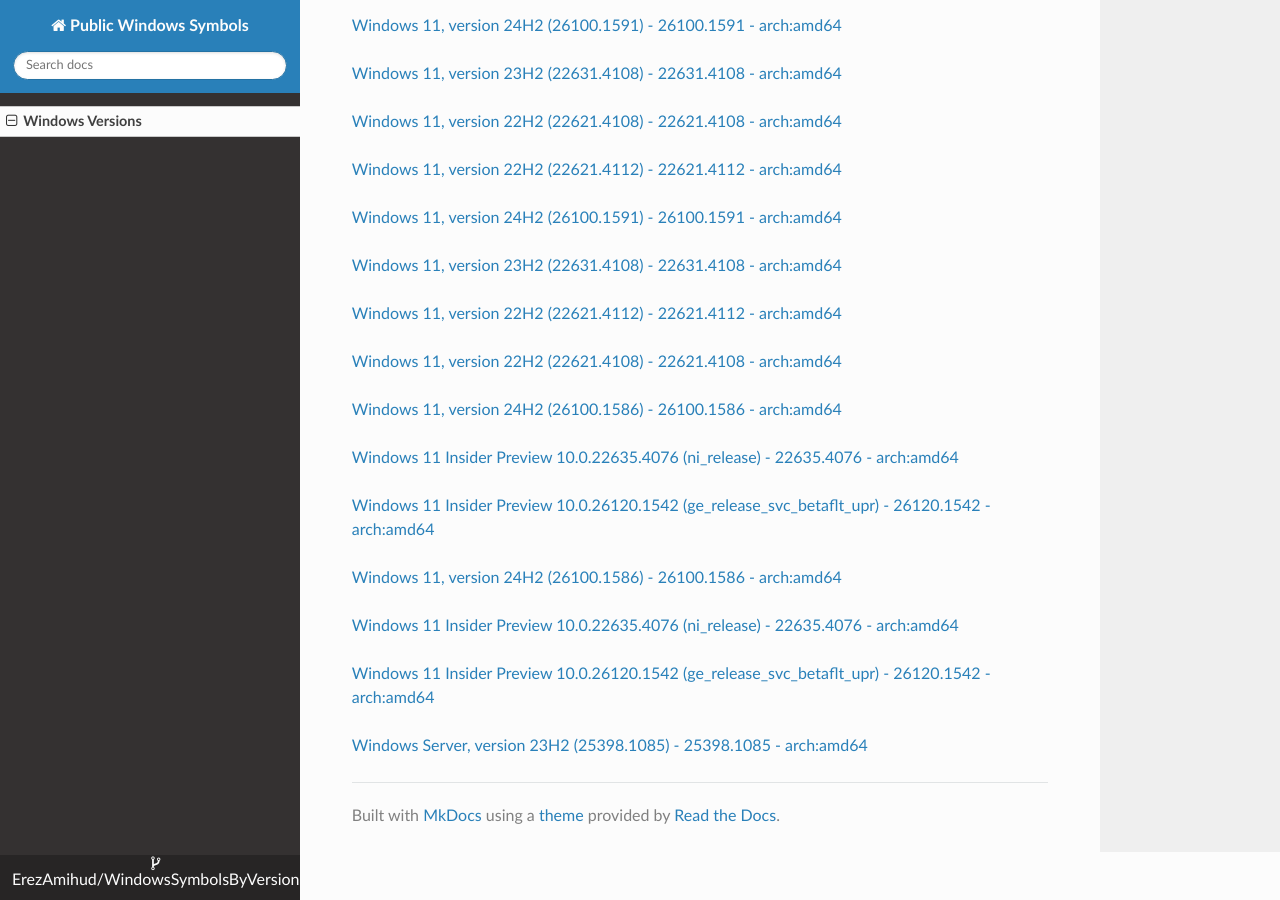
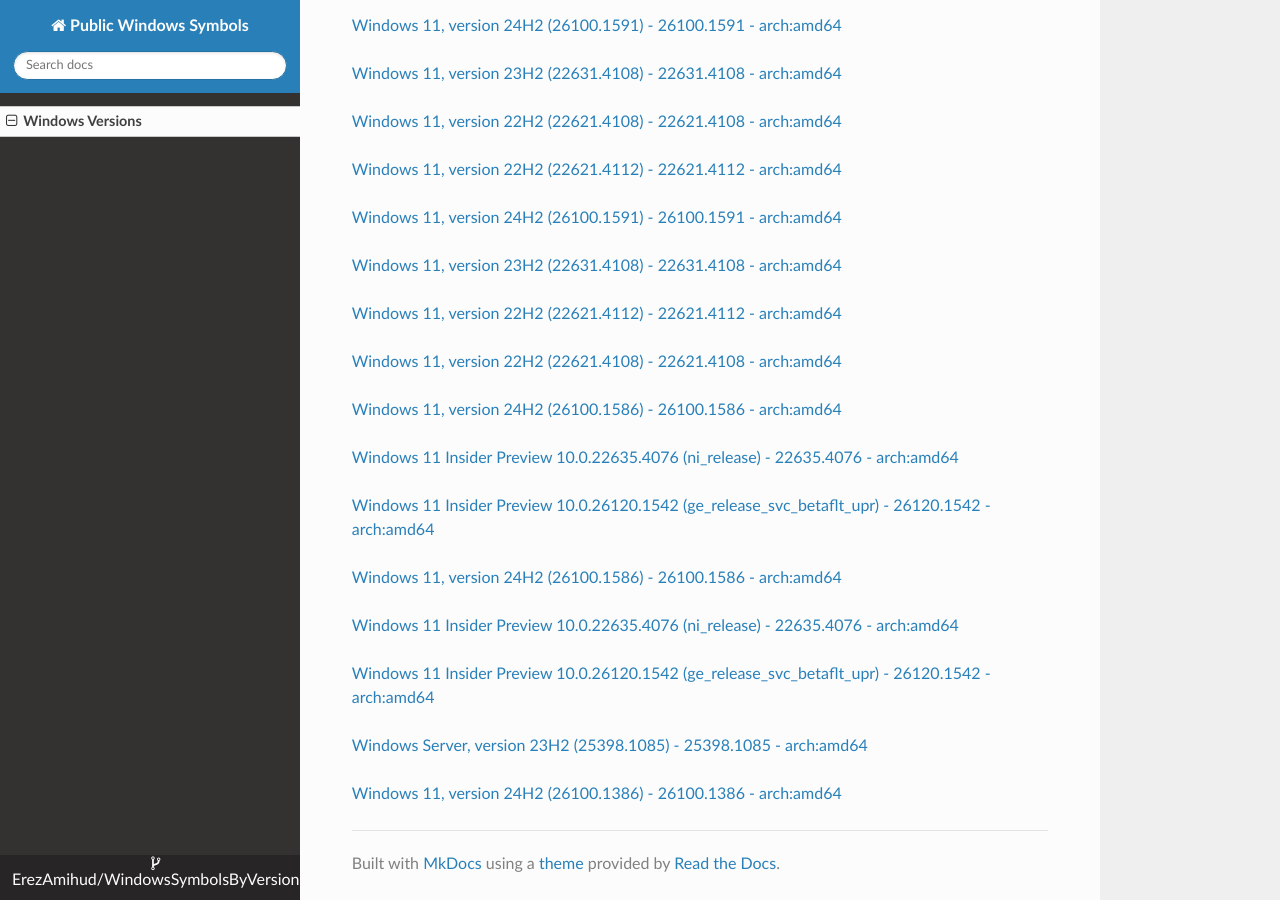
Before and after one commit to ErezAmihud/WindowsSymbolsByVersion, an MkDocs documentation site: the page built from docs/index.md, in a window 1280 px wide and 900 px high, scrolled down 5549 px. Built offline with MkDocs 1.6.1, drawn with Linux system fonts in a browser that asks for light colours; nearby versions of some CDN libraries.

Commit message:
Automated commit, add manifest for 02d7c564-5dfb-4de7-a094-d8d3d739022f

```diff
--- a/docs/index.md
+++ b/docs/index.md
@@ -277,3 +277,6 @@
 
 
 [Windows Server, version 23H2 (25398.1085) - 25398.1085 - arch:amd64](https://github.com/ErezAmihud/WindowsSymbolsByVersion/blob/main/manifests/8b6d5a9c-01fe-4d80-a3f3-4c761eb01994.manifest)
+
+
+[Windows 11, version 24H2 (26100.1386) - 26100.1386 - arch:amd64](https://github.com/ErezAmihud/WindowsSymbolsByVersion/blob/main/manifests/02d7c564-5dfb-4de7-a094-d8d3d739022f.manifest)
```
Also changed, not shown: process_builds.json (+1 -1 lines), 1 other file.
